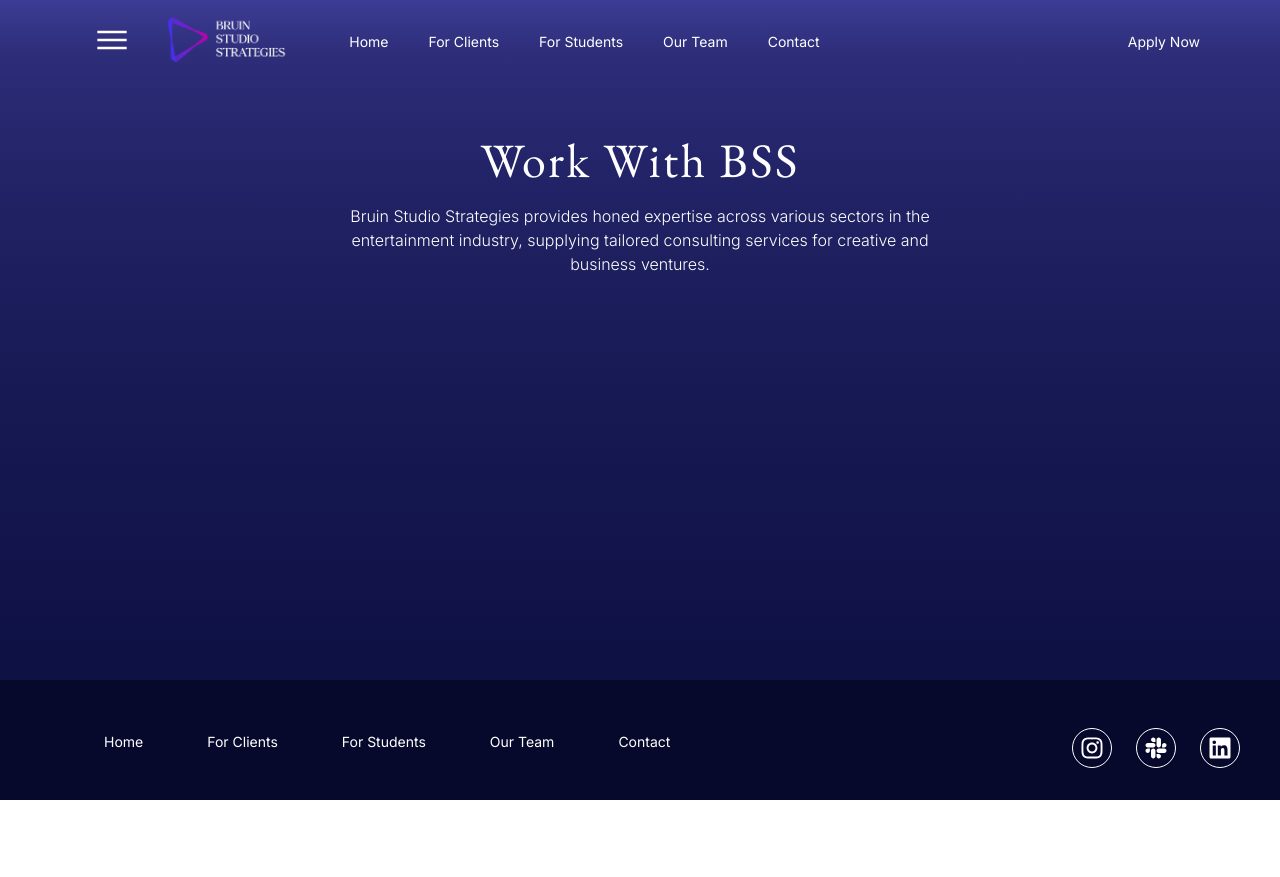
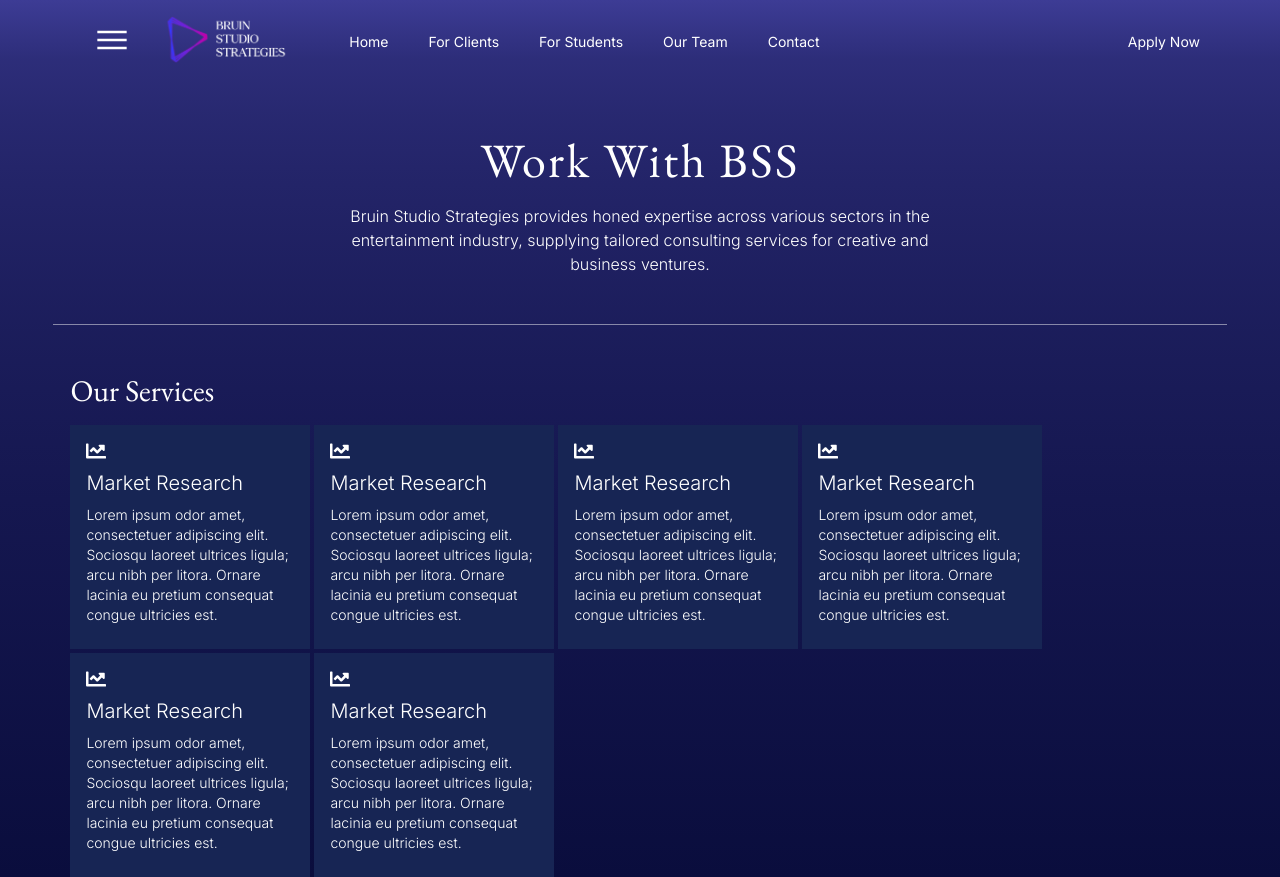
Before and after one commit to Bruin-Studio-Strategies/BSSWebsite, a React (Vite) app in the folder bss-web/: page /clients in a window 1280 px wide. Before the commit the page ends 800 px from the top, so only its background shows below. Built offline with nearby package versions, Linux system fonts and the light colour scheme.

Commit message:
finish service card and services for clients

```diff
--- /dev/null
+++ b/bss-web/src/components/ServiceCard.jsx
@@ -0,0 +1,11 @@
+export default function ServiceCard({ title, description, className, icon:Icon }) {
+  return (
+    <div className={`flex flex-col sm:w-60 sm:h-56 lg:w-80 lg:h-72 gap-2 lg:p-6 ${className} sm:p-4 hover:border border-gray-200`}>
+      <div className="">
+        <Icon className="text-white sm:w-5 sm:h-5 lg:w-7 lg:h-7"/>
+      </div>
+      <h4 className="sm:text-xl lg:text-2xl text-white font-sans">{title}</h4>
+      <p className="sm:text-sm lg:text-base">{description}</p>
+    </div>
+  );
+}
--- a/bss-web/src/pages/Clients/Clients.jsx
+++ b/bss-web/src/pages/Clients/Clients.jsx
@@ -1,5 +1,7 @@
 import NavBar from "../../components/NavBar";
 import Footer from "../../components/Footer";
+import Services from "./sections/Services";
+
 
 export default function Clients() {
   return (
@@ -15,7 +17,8 @@ export default function Clients() {
           services for creative and business ventures.
         </p>
       </div>
-      <Footer />
+      <hr className="h-px my-12 bg-gray-100 border-0 w-11/12 m-auto opacity-50"></hr>
+      <Services />
     </>
   );
 }
--- /dev/null
+++ b/bss-web/src/pages/Clients/sections/Services.jsx
@@ -0,0 +1,48 @@
+import ServiceCard from "../../../components/ServiceCard";
+import { FaChartLine, FaRegLightbulb, FaRegNewspaper } from "react-icons/fa";
+
+export default function Services() {
+  return (
+    <section className="w-[89%] mx-auto">
+      <h3 className="text-3xl font-serif sm:mb-4">Our Services</h3>
+      <div className="flex flex-wrap gap-1">
+        <ServiceCard
+          title="Market Research"
+          className="bg-blue-950"
+          description="Lorem ipsum odor amet, consectetuer adipiscing elit. Sociosqu laoreet ultrices ligula; arcu nibh per litora. Ornare lacinia eu pretium consequat congue ultricies est."
+          icon={FaChartLine}
+        ></ServiceCard>
+        <ServiceCard
+          title="Market Research"
+          className="bg-blue-950"
+          description="Lorem ipsum odor amet, consectetuer adipiscing elit. Sociosqu laoreet ultrices ligula; arcu nibh per litora. Ornare lacinia eu pretium consequat congue ultricies est."
+          icon={FaChartLine}
+        ></ServiceCard>
+        <ServiceCard
+          title="Market Research"
+          className="bg-blue-950"
+          description="Lorem ipsum odor amet, consectetuer adipiscing elit. Sociosqu laoreet ultrices ligula; arcu nibh per litora. Ornare lacinia eu pretium consequat congue ultricies est."
+          icon={FaChartLine}
+        ></ServiceCard>
+        <ServiceCard
+          title="Market Research"
+          className="bg-blue-950"
+          description="Lorem ipsum odor amet, consectetuer adipiscing elit. Sociosqu laoreet ultrices ligula; arcu nibh per litora. Ornare lacinia eu pretium consequat congue ultricies est."
+          icon={FaChartLine}
+        ></ServiceCard>
+        <ServiceCard
+          title="Market Research"
+          className="bg-blue-950"
+          description="Lorem ipsum odor amet, consectetuer adipiscing elit. Sociosqu laoreet ultrices ligula; arcu nibh per litora. Ornare lacinia eu pretium consequat congue ultricies est."
+          icon={FaChartLine}
+        ></ServiceCard>
+        <ServiceCard
+          title="Market Research"
+          className="bg-blue-950"
+          description="Lorem ipsum odor amet, consectetuer adipiscing elit. Sociosqu laoreet ultrices ligula; arcu nibh per litora. Ornare lacinia eu pretium consequat congue ultricies est."
+          icon={FaChartLine}
+        ></ServiceCard>
+      </div>
+    </section>
+  );
+}
--- a/bss-web/src/pages/Recruitment/Recruitment.jsx
+++ b/bss-web/src/pages/Recruitment/Recruitment.jsx
@@ -23,7 +23,7 @@ export default function Recruitment() {
           pellentesque potenti elementum.
         </p>
       </div>
-      <hr className="h-px mt-12 mb-12 bg-gray-100 border-0 w-11/12 m-auto opacity-50"></hr>
+      <hr className="h-px my-12 bg-gray-100 border-0 w-11/12 m-auto opacity-50"></hr>
       <div className="w-4/5 mx-auto">
         <h3 className="font-serif text-3xl font-medium mb-10">
           Recruiment Timeline
```
Also changed, not shown: bss-web/src/pages/Landing/Landing.jsx (+7 -0 lines), bss-web/src/pages/Clients/sections/Timeline.jsx (added).
